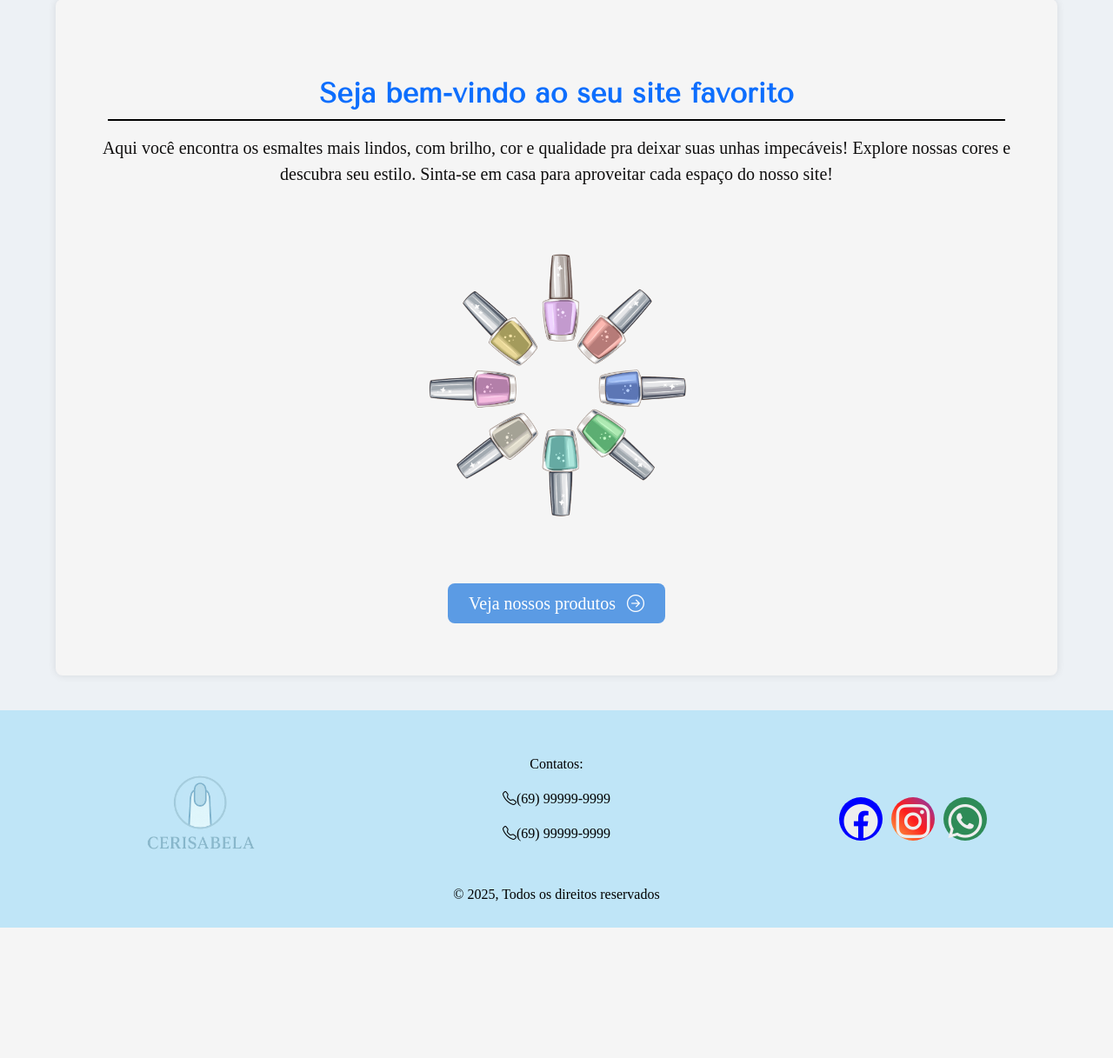
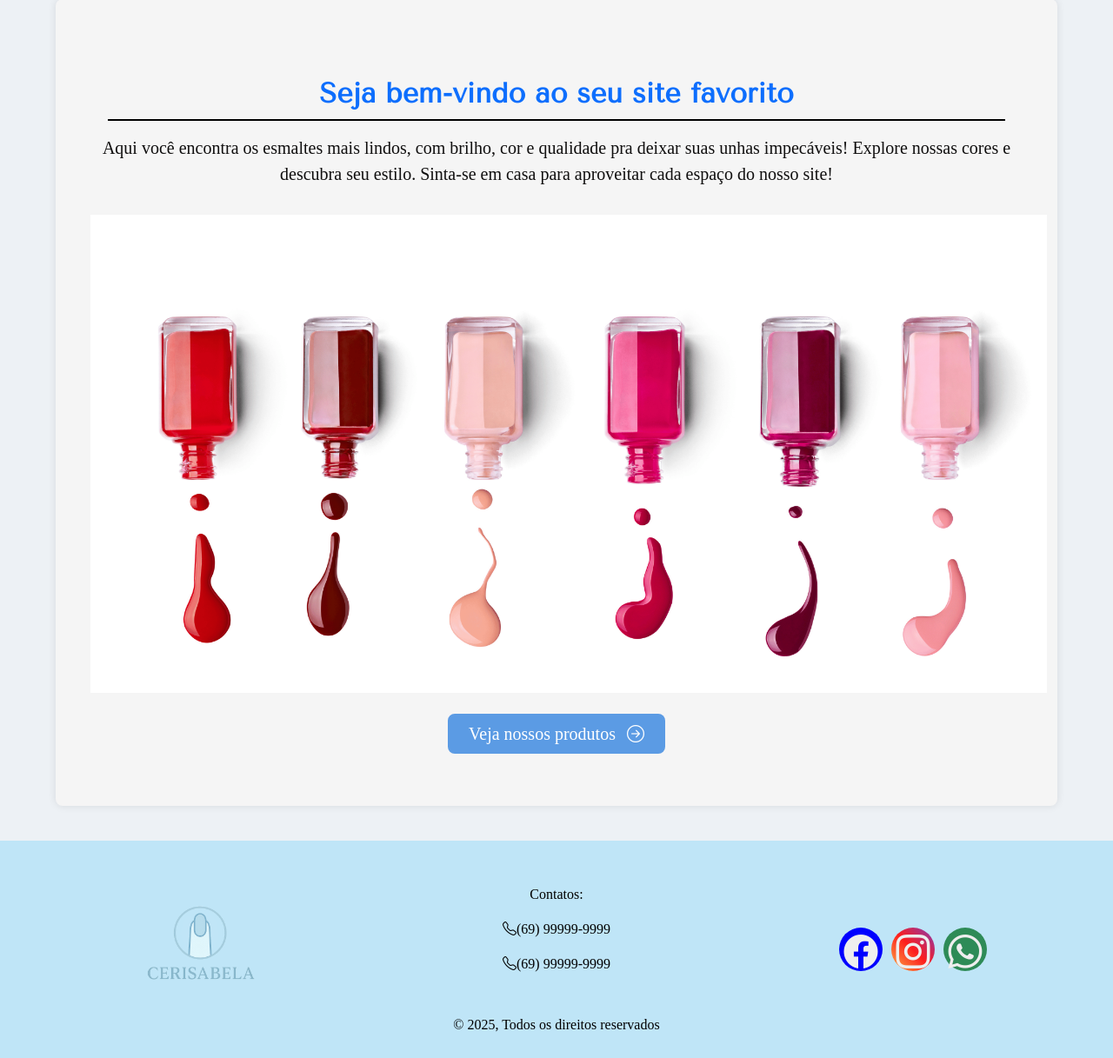
Before and after one commit to IsabelaGattass/cerisabela, a PHP site: page / in a window 1280 px wide. Shown: the part 687-1904 px from the top of the page at 87% size. Before the commit the page ends 1754 px from the top, so only its background shows below. Run offline with PHP 8.4, Linux system fonts and the light colour scheme; some libraries are stand-ins or nearby versions; some web fonts are replaced.

Commit message:
troquei uma imagem

```diff
--- a/index.php
+++ b/index.php
@@ -97,7 +97,7 @@ ini_set('display_errors', 1);
     <h2 class="fw-bold text-primary mb-3">Seja bem-vindo ao seu site favorito</h2>
     <p class="lead mb-4">Aqui você encontra os esmaltes mais lindos, com brilho, cor e qualidade pra deixar suas unhas impecáveis!
         Explore nossas cores e descubra seu estilo. Sinta-se em casa para aproveitar cada espaço do nosso site!</p>
-    <img src="images/esmalte-azul.png" alt="Esmalte Azul" class="img-fluid mt-2 mb-4" style="max-width: 300px;">
+    <img src="images/carrossel/carr3.png" alt="Esmalte Azul" class="img-fluid mt-2 mb-4" style="max-width: 1100px;">
     <br>
     <button class="btn btn-primary btn-lg px-4" onclick="mostrarSecao('Produtos')">
       Veja nossos produtos <i class="bi bi-arrow-right-circle ms-2"></i>
```
